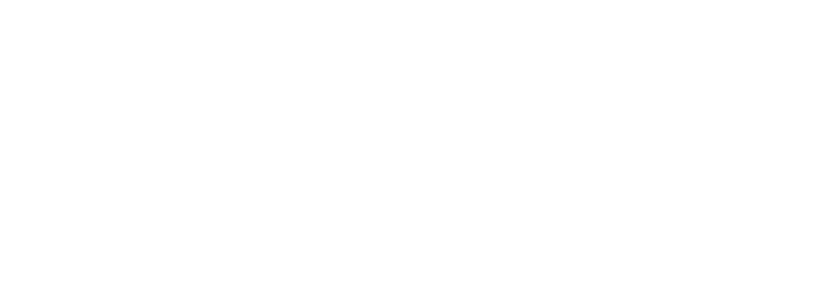
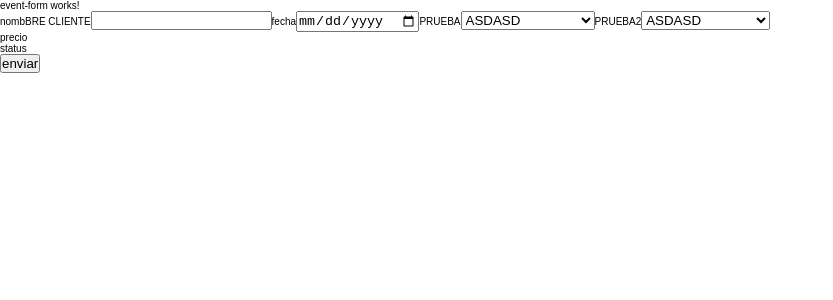
Before and after one commit to gero-jerpi/Organizador-de-eventos, an Angular app: page /user/event-form in a window 1280 px wide. Before the commit this address led to /. Shown: the top 300 px of the page, without its empty margins (0-833 px from the left). Built offline with nearby package versions, Linux system fonts and the light colour scheme; data requests are answered from the project's data file.

Commit message:
add event form code

```diff
--- a/db/db.json
+++ b/db/db.json
@@ -1,17 +1,34 @@
 {
-  "events": [],
+  "events": [
+    {
+      "clientName": "asd",
+      "date": "13/28/123",
+      "elements": [
+        "asd"
+      ],
+      "totalPrice": 123,
+      "status": "pending",
+      "id": "71af"
+    }
+  ],
   "elements": [
     {
       "id": "asd",
-      "name": "asd",
-      "category": "asd",
-      "price": 4
+      "name": "PRUEBA",
+      "category": "PRUEBA",
+      "price": 40000
     },
     {
       "id": "26b9",
-      "name": "asdasdasd",
-      "category": "asd",
-      "price": 1
+      "name": "PRUEBA2",
+      "category": "PRUEBA2",
+      "price": 300
+    },
+    {
+      "id": "1a00",
+      "name": "asdasd",
+      "category": "PRUEBA2",
+      "price": 123123
     }
   ]
 }
--- a/src/app/app.routes.ts
+++ b/src/app/app.routes.ts
@@ -3,10 +3,12 @@
 import { ElementForm } from './pages/admin/element-form/element-form';
 import { ElementList } from './pages/admin/element-list/element-list';
 import { EventList } from './pages/admin/event-list/event-list';
+import { EventForm } from './pages/user/event-form/event-form';
 
 export const routes: Routes = [
     {path: "", component: Home},
     {path: "admin/element-form", component: ElementForm},
     {path: "admin/element-list", component: ElementList},
-    {path: "admin/event-list", component: EventList}
+    {path: "admin/event-list", component: EventList},
+    {path: "user/event-form", component: EventForm}
 ];
--- a/src/app/model/event.model.ts
+++ b/src/app/model/event.model.ts
@@ -4,7 +4,7 @@
   id: string;
   clientName: string;
   date: string;
-  elements: Elemento[];
+  elements: string[];
   totalPrice: number;
   status: 'pending' | 'confirmed';
 }
--- a/src/app/pages/admin/event-list/event-list.html
+++ b/src/app/pages/admin/event-list/event-list.html
@@ -10,10 +10,11 @@
 
       <ul>
         @for (i of item.elements; track $index) {
-          <li>
-            {{i.category}}
-            {{i.name}}
-          </li>
+          @let elementFound = findById(i);
+          @if(elementFound){
+            {{elementFound.name}}
+            {{elementFound.price}}
+          }
         }
       </ul>
       <button type="button" (click)="delete(item.id)">Eliminar</button>
--- a/src/app/pages/admin/event-list/event-list.ts
+++ b/src/app/pages/admin/event-list/event-list.ts
@@ -1,6 +1,8 @@
+import { Elemento } from './../../../model/elements.model';
 import { Component, inject } from '@angular/core';
 import { EventService } from '../../../services/event-service';
 import { Event } from '../../../model/event.model';
+import { ElementsService } from '../../../services/element-service';
 
 @Component({
   selector: 'app-event-list',
@@ -9,12 +11,15 @@
   styleUrl: './event-list.css',
 })
 export class EventList {
-  private service = inject(EventService)
-  events = this.service.events
+  private eventService = inject(EventService)
+  events = this.eventService.events
+
+  private elementService = inject(ElementsService)
+  elements = this.elementService.elements
 
   delete(id: string){
       if(confirm("Seguro desea eliminar?")){
-          this.service.delete(id).subscribe(()=>{
+          this.eventService.delete(id).subscribe(()=>{
             console.log("Eliminado");
           })
       }
@@ -22,10 +27,14 @@
 
   patch(event: Event){
     const newStatus = event.status === 'confirmed' ? 'pending' : 'confirmed';
-    this.service.patch(event.id, newStatus).subscribe(()=>{
+    this.eventService.patch(event.id, newStatus).subscribe(()=>{
       console.log("eliminado");
     })
   }
 
+  findById(id: string){
+    return this.elements().find(elementFound => elementFound.id === id)
+  }
+
 
 }
--- a/src/app/pages/user/event-form/event-form.html
+++ b/src/app/pages/user/event-form/event-form.html
@@ -1 +1,30 @@
 <p>event-form works!</p>
+
+<form>
+  <label>nombBRE CLIENTE</label>
+  <input type="text">
+
+  <label>fecha</label>
+  <input type="date">
+
+ @for (category of getCategories(); track $index) {
+
+  <label>{{ category }}</label>
+
+  <select>
+    <option>ASDASD</option>
+
+    @for (element of filterByCategory(category); track element.id) {
+      <option>
+        {{ element.name }} - ${{ element.price }}
+      </option>
+    }
+  </select>
+
+}
+
+  <p>precio</p>
+  <p>status</p>
+
+  <button type="submit"> enviar</button>
+</form>
--- a/src/app/pages/user/event-form/event-form.ts
+++ b/src/app/pages/user/event-form/event-form.ts
@@ -1,13 +1,34 @@
-import { Component, inject } from '@angular/core';
+import { Elemento } from './../../../model/elements.model';
+import { Component, effect, inject } from '@angular/core';
 import { EventService } from '../../../services/event-service';
+import { FormBuilder, ReactiveFormsModule, Validators } from '@angular/forms';
+import { ElementsService } from '../../../services/element-service';
 
 @Component({
   selector: 'app-event-form',
-  imports: [],
+  imports: [ReactiveFormsModule],
   templateUrl: './event-form.html',
   styleUrl: './event-form.css',
 })
 export class EventForm {
+  private fb = inject(FormBuilder);
+
+  private elementService = inject(ElementsService)
+  elements = this.elementService.elements;
+
+  getCategories(){
+    return [...new Set(this.elements().map(e => e.category))];
+  }
+
+  verValor(id: string){
+    console.log(id);
+
+  }
+
+
+  filterByCategory(category: string){
+    return this.elements().filter(e => e.category === category)
+  }
 
 
 
```
